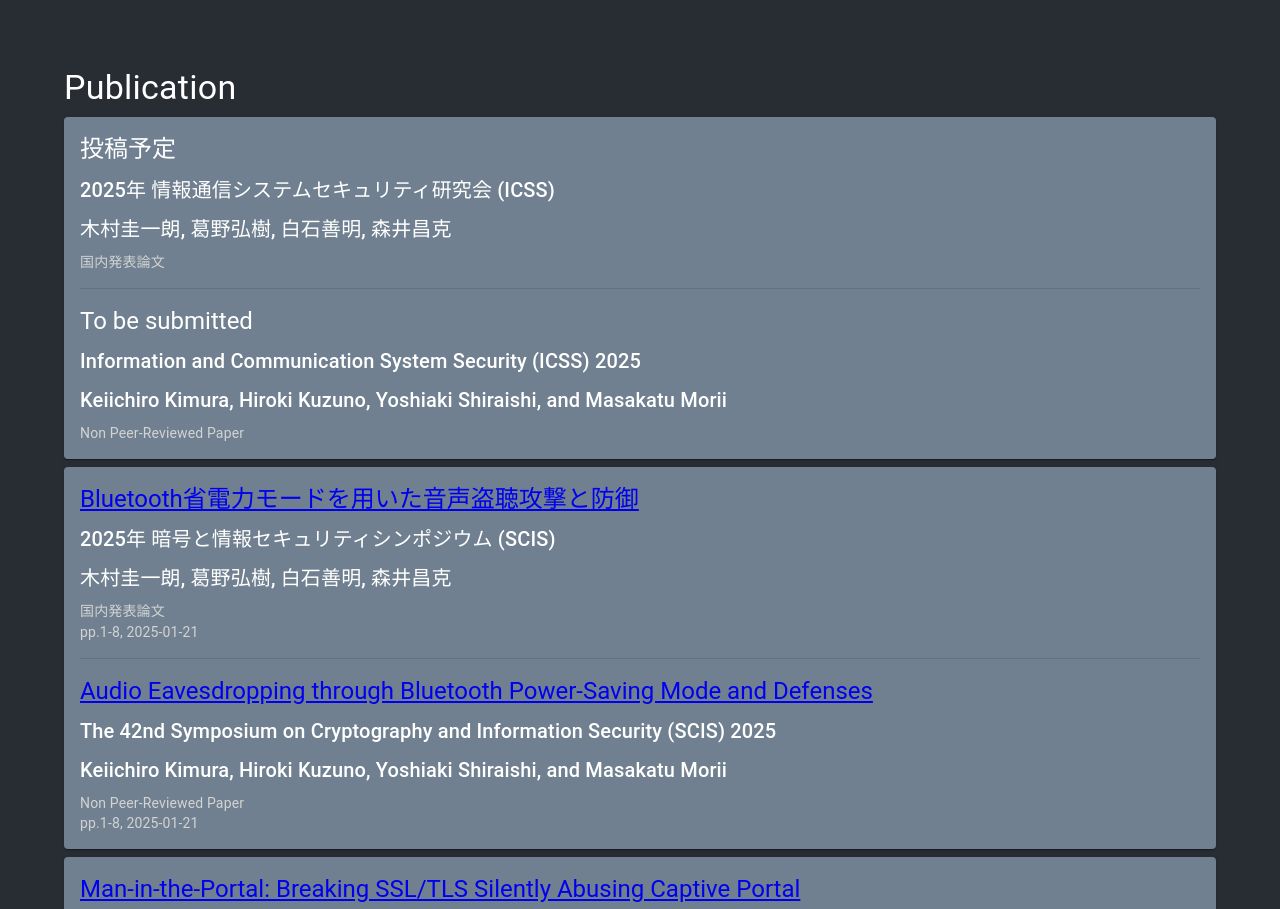
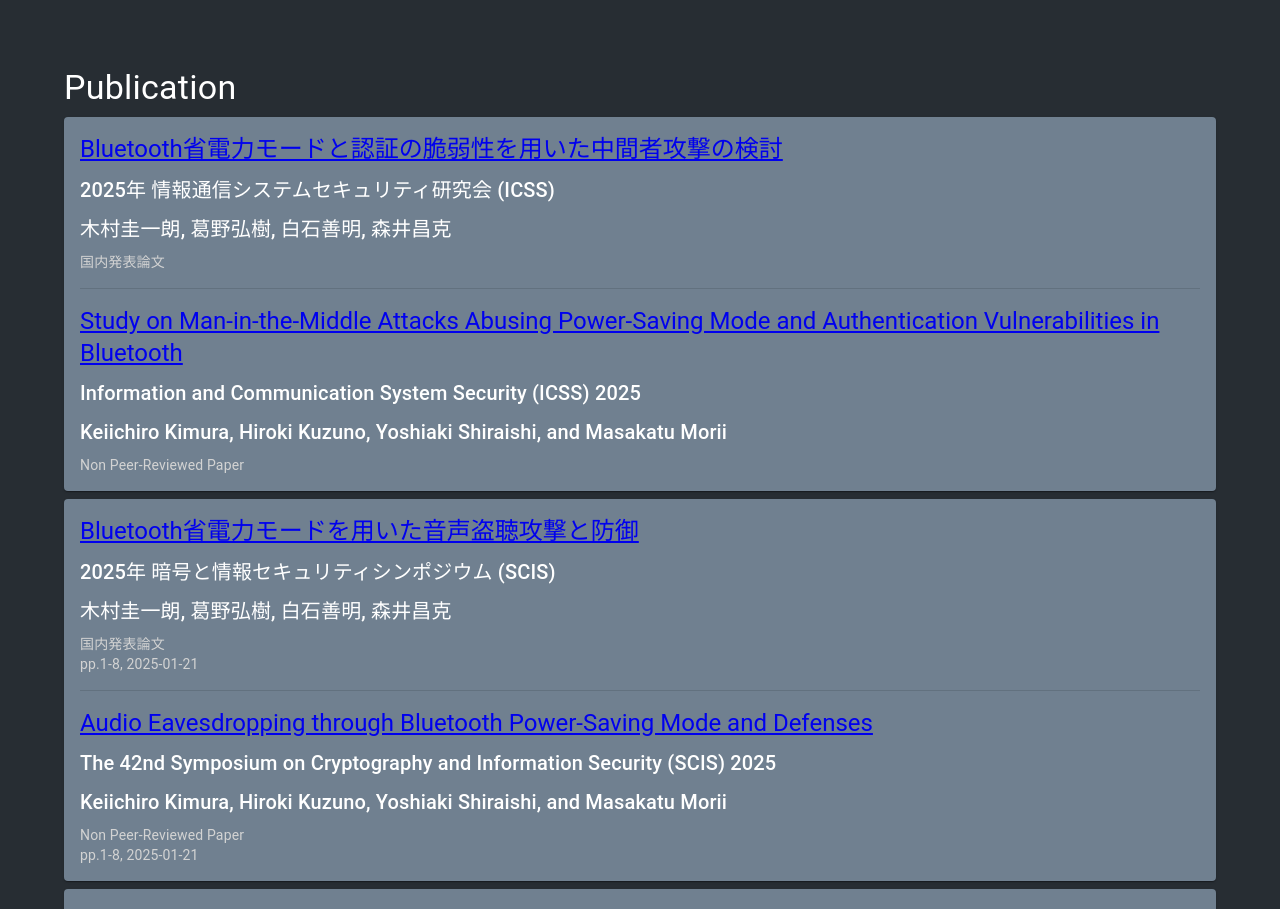
Before and after one commit to trapedev/trapedev.github.io, a React (Create React App) app in the folder app/: page / in a window 1280 px wide. Shown: the part 3040-3949 px from the top of the page. Built offline with nearby package versions, Linux system fonts and the light colour scheme.

Commit message:
commit all changes

```diff
--- a/app/src/pages/publ/ICSS2025.tsx
+++ b/app/src/pages/publ/ICSS2025.tsx
@@ -10,8 +10,8 @@ const ICSS2025 = () => {
   return (
     <SingleCardItem>
       <Title
-        title={"投稿予定"}
-        //   hyperLink=""
+        title={"Bluetooth省電力モードと認証の脆弱性を用いた中間者攻撃の検討"}
+        hyperLink="https://ken.ieice.org/ken/paper/20250307Ic87/"
       />
       <SubTitle title={"2025年 情報通信システムセキュリティ研究会 (ICSS)"} />
       <SubTitle title={"木村圭一朗, 葛野弘樹, 白石善明, 森井昌克"} />
@@ -19,8 +19,10 @@ const ICSS2025 = () => {
       {/* <SecondaryText text="登壇予定" /> */}
       <Divider sx={{ mt: 2, mb: 2 }} />
       <Title
-        title={"To be submitted"}
-        // hyperLink=""
+        title={
+          "Study on Man-in-the-Middle Attacks Abusing Power-Saving Mode and Authentication Vulnerabilities in Bluetooth"
+        }
+        hyperLink="https://ken.ieice.org/ken/paper/20250307Ic87/"
       />
       <SubTitle
         title={"Information and Communication System Security (ICSS) 2025"}
```
Also changed, not shown: 6 other files (tests, documents, lock files or other folders).
